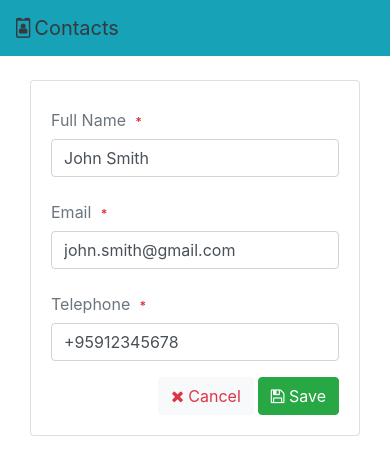
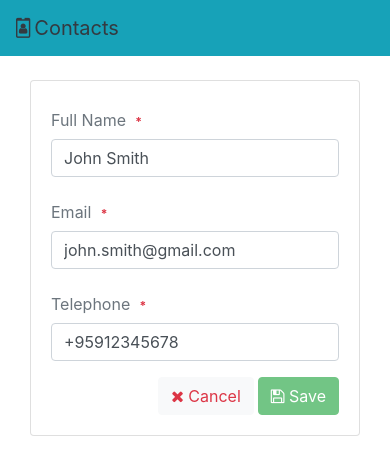
Before and after one commit to mtm-thuranaing/contacts-app, an Angular app: page /contact-edit/1 in a window 390 px wide. Shown: the top 472 px of the page. Built offline with nearby package versions, Linux system fonts and the light colour scheme; data requests are answered from the project's data file.

Commit message:
added phone pattern for validation

```diff
--- a/src/app/pages/contact-add/contact-add.component.ts
+++ b/src/app/pages/contact-add/contact-add.component.ts
@@ -26,8 +26,8 @@ export class ContactAddComponent implements OnInit {
     this.addForm = new FormGroup({
       id: new FormControl(''),
       name: new FormControl('', [Validators.required]),
-      email: new FormControl('', [Validators.required, Validators.pattern('^[a-z0-9._%+-]+@[a-z0-9.-]+\\.[a-z]{2,4}$')]),
-      phone: new FormControl('', [Validators.required, Validators.minLength(11)])
+      email: new FormControl('', [Validators.required, Validators.pattern('^[a-zA-Z0-9._%+-]+@[a-z0-9.-]+\\.[a-z]{2,4}$')]),
+      phone: new FormControl('', [Validators.required, Validators.minLength(11), Validators.pattern('^((\\+95-?)|0)?[0-9]{10}$')])
     });
   }
 
--- a/src/app/pages/contact-edit/contact-edit.component.ts
+++ b/src/app/pages/contact-edit/contact-edit.component.ts
@@ -27,7 +27,7 @@ export class ContactEditComponent implements OnInit {
       id: new FormControl(''),
       name: new FormControl('', [Validators.required]),
       email: new FormControl('', [Validators.required, Validators.pattern('^[a-z0-9._%+-]+@[a-z0-9.-]+\\.[a-z]{2,4}$')]),
-      phone: new FormControl('', [Validators.required, Validators.minLength(11)])
+      phone: new FormControl('', [Validators.required, Validators.minLength(11), Validators.pattern('^((\\+95-?)|0)?[0-9]{10}$')])
     });
   }
 
```
